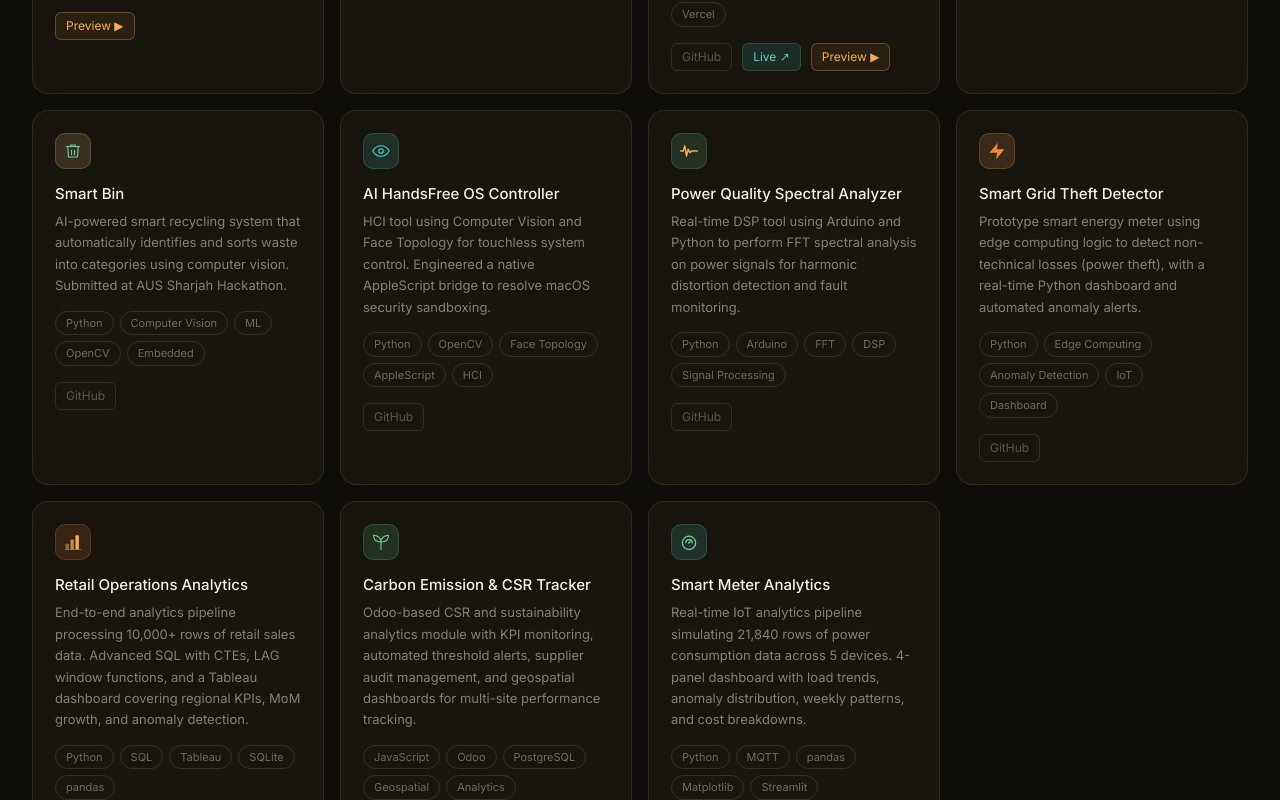
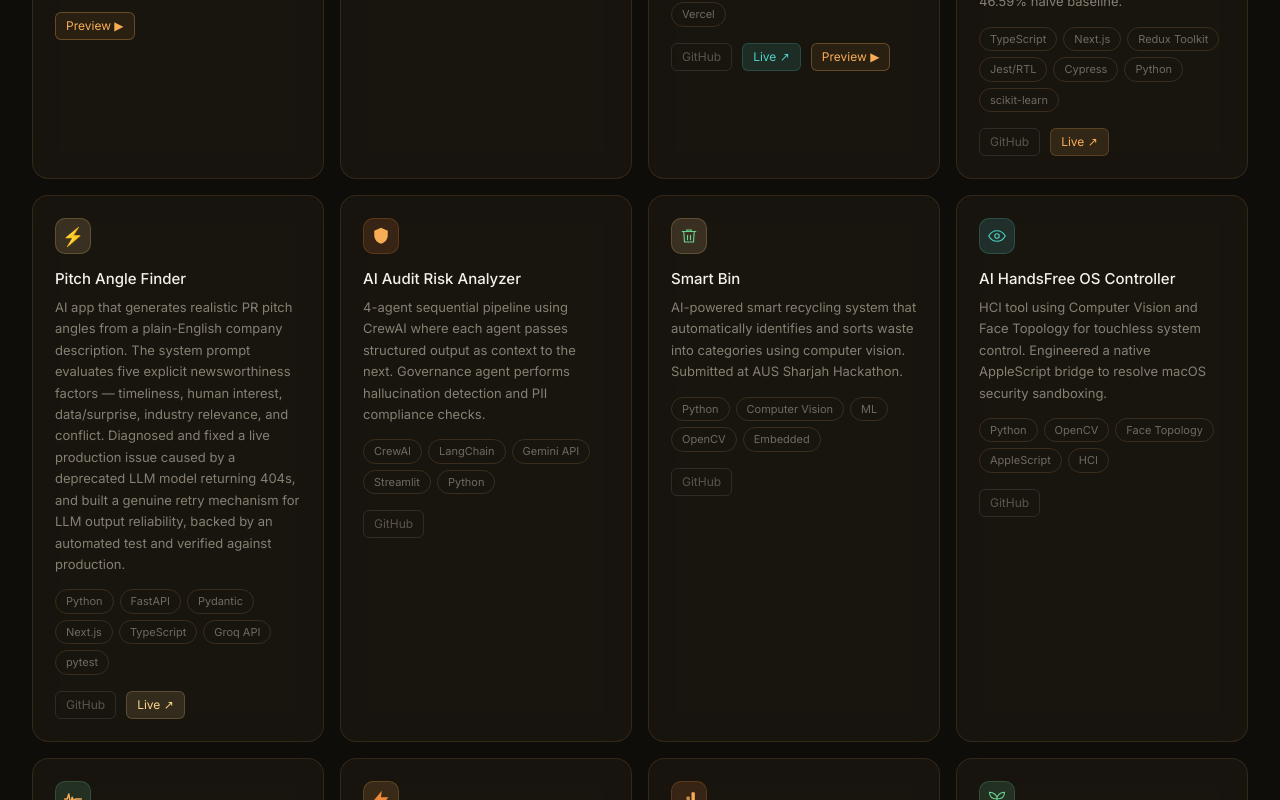
Before and after one commit to VikramVarkoor/Portfolio, a Next.js app: page / in a window 1280 px wide. Shown: the part 980-1780 px from the top of the page. Built offline with nearby package versions, Linux system fonts and the light colour scheme.

Commit message:
Add new projects and update Smart Meter Analytics
Added new projects: Deriv Trading Agent and Pitch Angle Finder with detailed descriptions, tags, and links. Updated title and description for Smart Meter Analytics.

```diff
--- a/src/app/data.ts
+++ b/src/app/data.ts
@@ -28,6 +28,24 @@ export const projects = [
     github: 'https://github.com/VikramVarkoor/PaperChat',
     live: 'https://paper-chat-five.vercel.app',
     video: '/paperchat-demo.mp4',
+  },
+  {
+    title: 'Deriv Trading Agent',
+    description:
+      'Production-deployed autonomous AI trading dashboard for EUR/USD paper trading. Full modern frontend toolchain — Redux Toolkit state management, a 61-test Jest/RTL suite, one component built strictly test-first via TDD, and a 9-assertion Cypress E2E suite, backed by a custom Webpack config (SVGR, path aliases, bundle analyzer). Statistical validation layer in Python caught and fixed a real data leakage bug, landing on an honest 52.51% accuracy vs a 46.59% naive baseline.',
+    tags: ['TypeScript', 'Next.js', 'Redux Toolkit', 'Jest/RTL', 'Cypress', 'Python', 'scikit-learn'],
+    accent: 'blue',
+    github: 'https://github.com/VikramVarkoor/Deriv-Trading-Agent',
+    live: 'https://deriv-agent.vercel.app',
+  },
+  {
+    title: 'Pitch Angle Finder',
+    description:
+      'AI app that generates realistic PR pitch angles from a plain-English company description. The system prompt evaluates five explicit newsworthiness factors — timeliness, human interest, data/surprise, industry relevance, and conflict. Diagnosed and fixed a live production issue caused by a deprecated LLM model returning 404s, and built a genuine retry mechanism for LLM output reliability, backed by an automated test and verified against production.',
+    tags: ['Python', 'FastAPI', 'Pydantic', 'Next.js', 'TypeScript', 'Groq API', 'pytest'],
+    accent: 'purple',
+    github: 'https://github.com/VikramVarkoor/pitch-angle-finder',
+    live: 'https://pitch-angle-finder.vercel.app',
   },
   {
     title: 'AI Audit Risk Analyzer',
@@ -93,10 +111,10 @@ export const projects = [
     live: null,
   },
   {
-    title: 'Smart Meter Analytics',
+    title: 'Smart Meter Analytics at Scale',
     description:
-      'Real-time IoT analytics pipeline simulating 21,840 rows of power consumption data across 5 devices. 4-panel dashboard with load trends, anomaly distribution, weekly patterns, and cost breakdowns.',
-    tags: ['Python', 'MQTT', 'pandas', 'Matplotlib', 'Streamlit'],
+      'Distributed data pipeline benchmarking PySpark against pandas at scale. Built a synthetic IoT power dataset generator producing 10.5M readings across 300 devices, partitioned into Parquet files by year/month for partition pruning. Implemented a 4-query Spark SQL analytics layer (peak-window detection, anomaly tracking, cost aggregation) and benchmarked it honestly against a single-node pandas baseline from 100k to 5M rows, including cases where Spark lost due to shuffle overhead.',
+    tags: ['PySpark', 'Spark SQL', 'pandas', 'Parquet', 'NumPy'],
     accent: 'teal',
     github: 'https://github.com/VikramVarkoor/Smart-meter-analytics',
     live: null,
```
